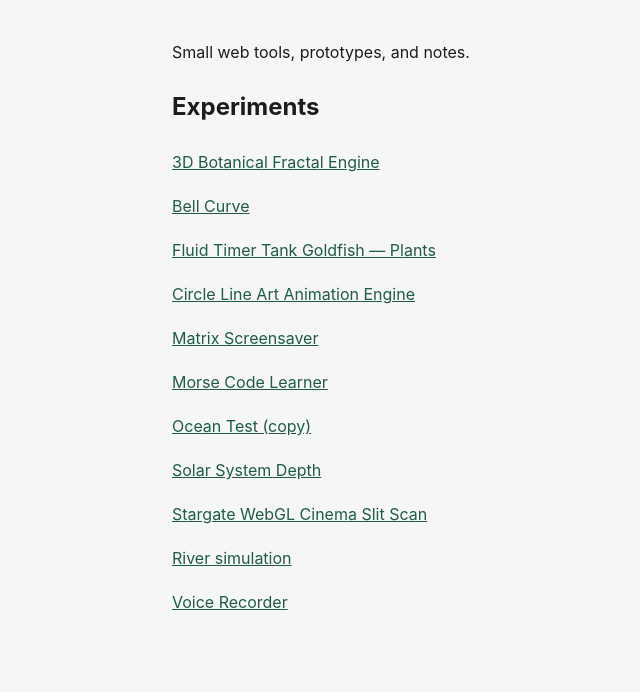
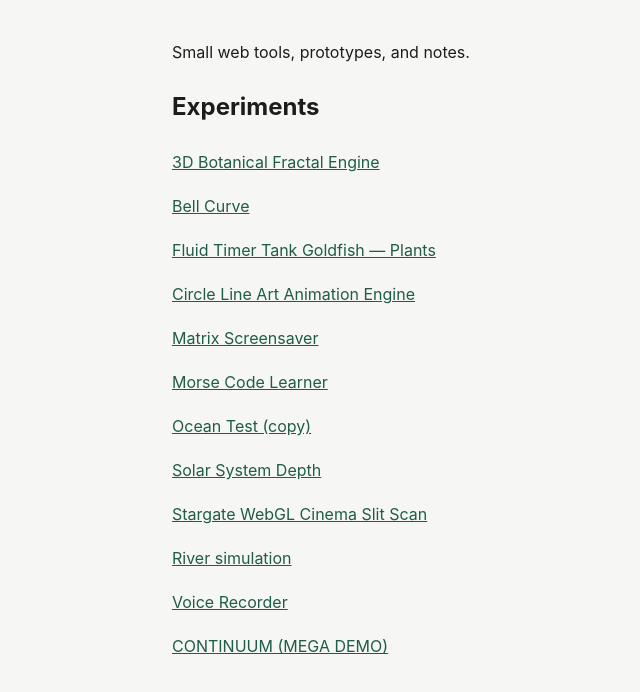
Before and after one commit to kz713git/kaz-site, a plain HTML site: page lab/index.html in a window 1280 px wide. Shown: the part 234-926 px from the top of the page, without its empty margins (78-718 px from the left). Drawn offline with Linux system fonts and the light colour scheme.

Commit message:
Add link to CONTINUUM (MEGA DEMO) in index.html

```diff
--- a/lab/index.html
+++ b/lab/index.html
@@ -71,5 +71,8 @@
   <p>
     <a href="My-Recorder-v4.html">Voice Recorder</a>
   </p>
+    <p>
+    <a href="CONTINUUM.html">CONTINUUM (MEGA DEMO)</a>
+  </p>
 </body>
 </html>
```
